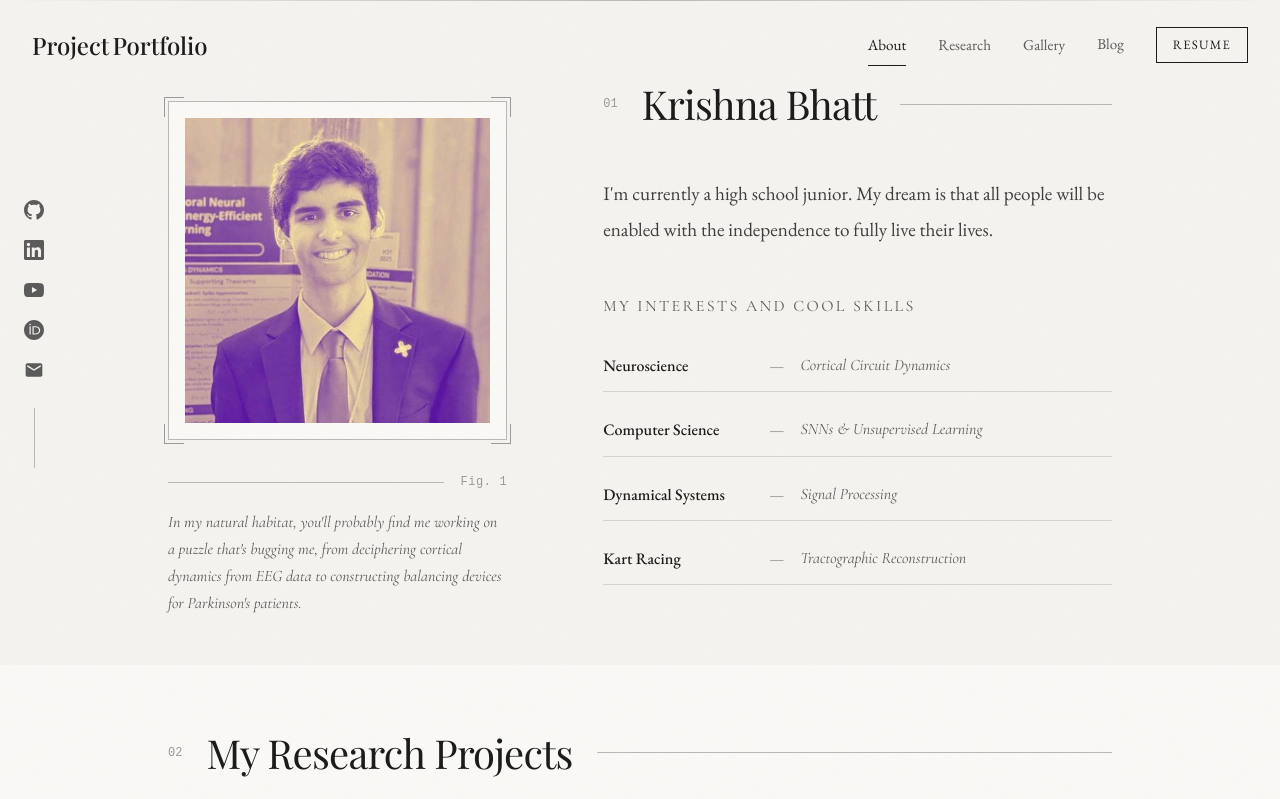
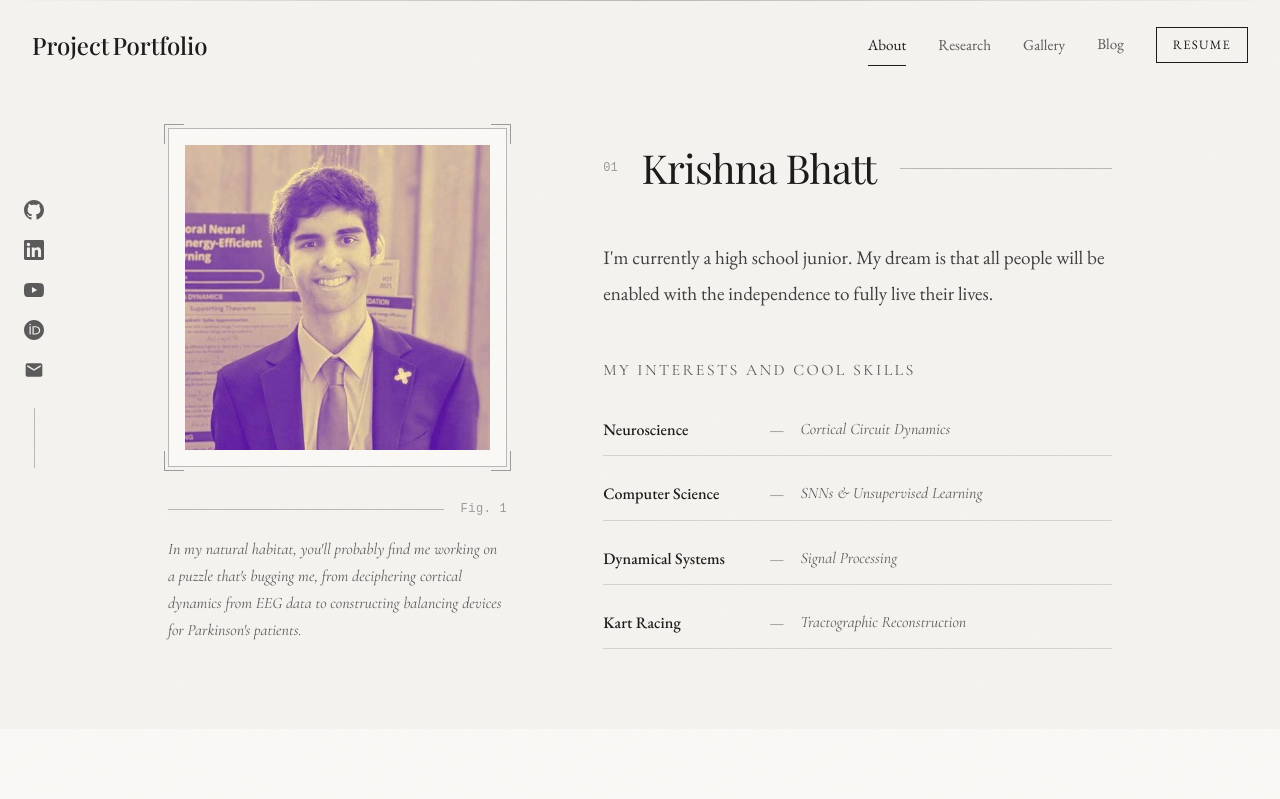
Before and after one commit to blizzard-labs/portfolio-website, a React (Vite) app: page / in a window 1280 px wide. Shown: the top 799 px of the page. Built offline with nearby package versions, Linux system fonts and the light colour scheme; a web font is replaced by a local one.

Commit message:
fixed padding

```diff
--- a/src/components/About/About.css
+++ b/src/components/About/About.css
@@ -1,6 +1,7 @@
 .about {
   background: var(--color-cream);
   position: relative;
+  padding-top: calc(var(--space-xl) + 4rem);
 }
 
 /* Social Sidebar */
```
